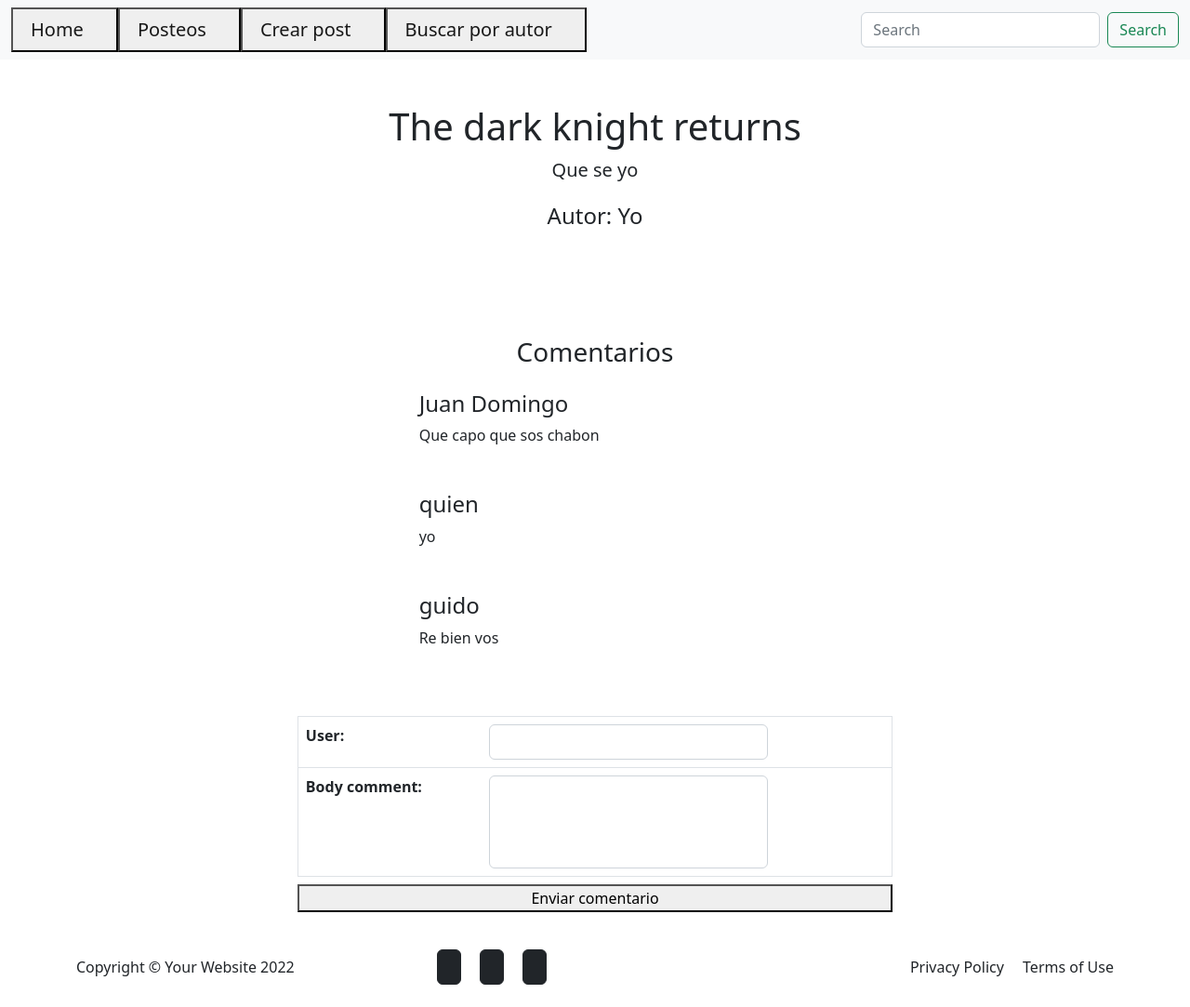
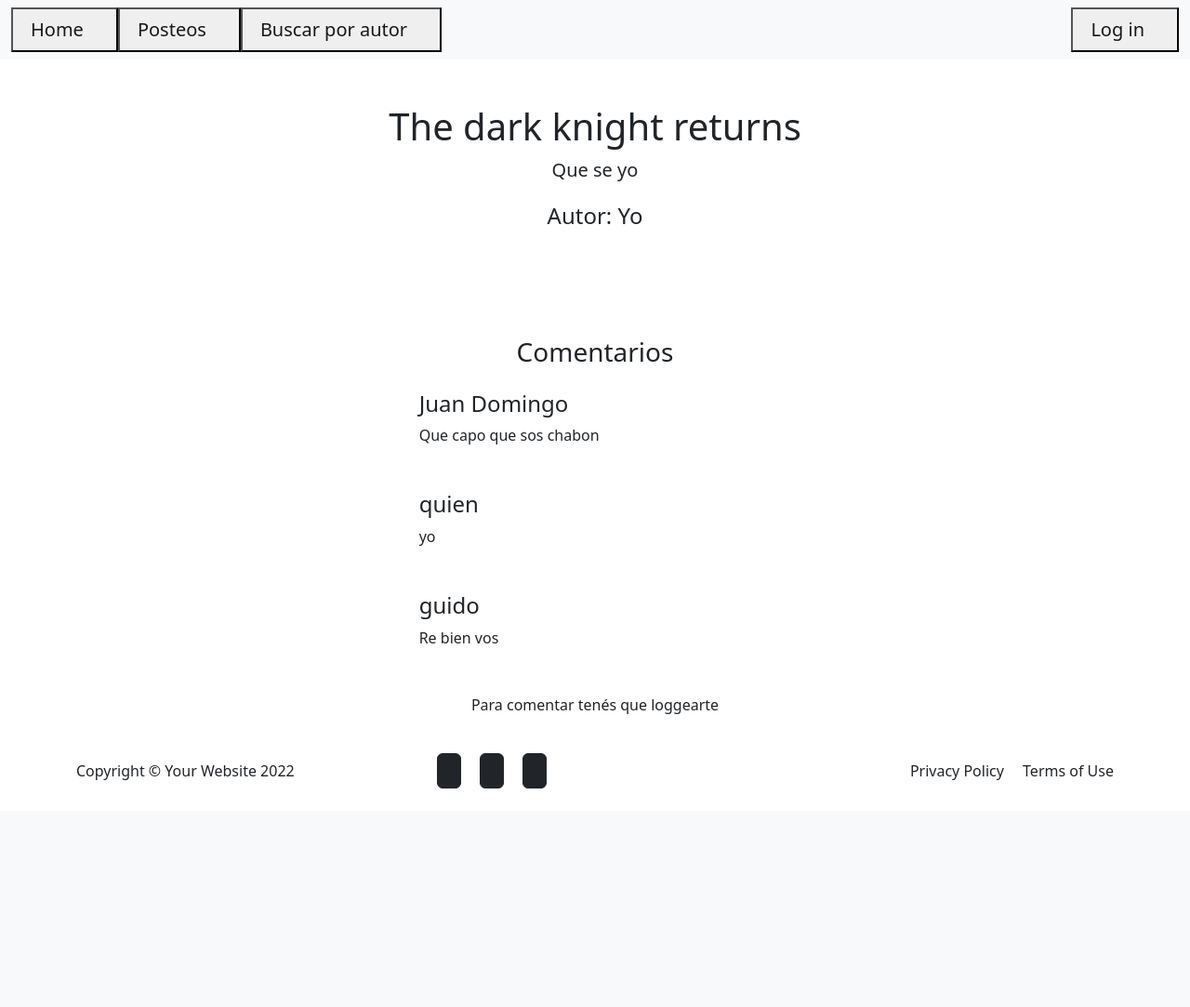
Before and after one commit to SarmientoLamasGA/ProyectoPython, a Django app: page /post_puntual/0 in a window 1280 px wide. Shown: the whole page at 93% size. After the commit the page ends 848 px from the top, so only its background shows below. Run offline with Django 4.2, Linux system fonts and the light colour scheme; data comes from the database, SQL or seed files in the repository; both versions use the stored data as it was after the commit.

Commit message:
actualización

```diff
--- a/ProyectoFinal/Blog/forms.py
+++ b/ProyectoFinal/Blog/forms.py
@@ -1,5 +1,6 @@
 from django import forms
 from django.forms import TextInput
+
 
 class CrearPostFormulario(forms.Form):
 
@@ -8,9 +9,8 @@ class CrearPostFormulario(forms.Form):
     body = forms.CharField(widget=forms.TextInput(attrs={'style': 'width: 700px; height: 300px', 'class': 'form-control'}))
     tags = forms.CharField(widget=forms.TextInput(attrs={'style': 'width: 700px;', 'class': 'form-control'}))
     #posiblemente estos tendrían que cargarse solos como date
-    author = forms.CharField(widget=forms.TextInput(attrs={'style': 'width: 700px;', 'class': 'form-control'}))
     image = forms.ImageField(required=None)
 
+
 class ComentarPosts(forms.Form):
-    user = forms.CharField(widget=forms.TextInput(attrs={'style': 'width: 300px; ', 'class': 'form-control'}))
     body_comment = forms.CharField(widget=forms.TextInput(attrs={'style': 'width: 300px; height: 100px', 'class': 'form-control'}))
--- a/ProyectoFinal/Blog/static/Blog/index.html
+++ b/ProyectoFinal/Blog/static/Blog/index.html
@@ -13,7 +13,7 @@
     <header>
       <nav class="navbar navbar-expand-lg bg-light">
       <div class="container-fluid">
-
+{% block contenido_cambiante %}
         <div class="collapse navbar-collapse" id="navbarTogglerDemo02">
           <ul class="navbar-nav me-auto">
             <li class="nav-item">
@@ -22,17 +22,21 @@
             <li class="nav-item">
               <button><a class="navbar-brand btn" href="{% url 'Lista de posts' %}">Posteos</a></button>
             </li>
+            {% if request.user.username %}
             <li class="nav-item">
               <button><a class="navbar-brand btn" href="{% url 'Crear post' %}">Crear post</a></button>
             </li>
+            {% endif%}
             <li class="nav-item">
               <button><a class="navbar-brand btn" href="{% url 'Buscar autor' %}">Buscar por autor</a></button>
             </li>
           </ul>
-          <form class="d-flex" role="search">
-            <input class="form-control me-2" type="search" placeholder="Search" aria-label="Search">
-            <button class="btn btn-outline-success" type="submit">Search</button>
-          </form>
+          {% if request.user.username %}
+          <button><a class="navbar-brand btn" href="{% url 'Logout' %}">Log out</a></button>
+          {%else%}
+          <button><a class="navbar-brand btn" href="{% url 'Login' %}">Log in</a></button>
+          {% endif%}
+          {%endblock%}
         </div>
       </div>
 
--- a/ProyectoFinal/Blog/templates/Blog/crear_post.html
+++ b/ProyectoFinal/Blog/templates/Blog/crear_post.html
@@ -7,7 +7,11 @@
 
     <form class="container text-center align-items-center mb-5 p-5 col-sm-6" action="" method="POST">{% csrf_token %}
 
-        <table class="table align-items-center border m-2 p-1 fs-4">{{miForm.as_table}}</table>
+        <table class="table align-items-center border m-2 p-1 fs-4">
+
+            {{miForm.as_table}}
+            <p>Autor: {{request.user.username}}</p>
+        </table>
 
         <button type="submit" value="Enviar">Enviar Post</button>
 
--- a/ProyectoFinal/Blog/templates/Blog/post_puntual.html
+++ b/ProyectoFinal/Blog/templates/Blog/post_puntual.html
@@ -22,14 +22,24 @@
         </div>
     {% endfor%}
     </div>
-
+    {% if request.user.username %}
     <form class="row flex-row d-flex justify-content-center align-items-center m-2 p-2 sm-4" action="" method="POST">{% csrf_token %}
 
-        <table class="table align-items-center border m-2 p-2">{{miForm2.as_table}}</table>
+        <table class="table align-items-center border m-2 p-2">
+            {{miForm2.as_table}}
+            <p>Usuario: {{request.user.username}}</p>
+        </table>
 
         <button type="submit" value="Enviar">Enviar comentario</button>
 
+
     </form>
+
+    {%else%}
+
+    <p>Para comentar tenés que loggearte</p>
+
+    {% endif %}
 </div>
 
 {%endblock%}
--- a/ProyectoFinal/Blog/views.py
+++ b/ProyectoFinal/Blog/views.py
@@ -2,6 +2,8 @@ from django.shortcuts import render, redirect
 from .models import *
 from .forms import *
 import datetime
+from Users.forms import UserForm
+from django.contrib.auth.decorators import login_required
 
 from django.http import HttpResponse
 
@@ -10,15 +12,18 @@ def inicio(request):
 
     return render(request, 'Blog/static/Blog/index.html')
 
+
+@login_required
 def crear_post(request):
 
     if request.method == 'POST':
         miForm = CrearPostFormulario(request.POST)
+        user = request.user
         print(miForm)
         if miForm.is_valid:
             info = miForm.cleaned_data
 
-            post = Post (title = info['title'], date = datetime.datetime.now(), body = info['body'], tags = info['tags'], author = info['author'])
+            post = Post (title = info['title'], date = datetime.datetime.now(), body = info['body'], tags = info['tags'], author = user)
             post.save()
             print(post.id)
 
@@ -44,11 +49,12 @@ def post_puntual(request, post_id):
 
     if request.method == 'POST':
         miForm2 = ComentarPosts(request.POST)
+        user = request.user
         print(miForm2)
         if miForm2.is_valid:
             info = miForm2.cleaned_data
 
-            comentario = Comments (user = info['user'], body_comment = info['body_comment'], post_id = post.id)
+            comentario = Comments (user = user, body_comment = info['body_comment'], post_id = post.id)
             comentario.save()
 
 
```
Also changed, not shown: ProyectoFinal/db.sqlite3.
